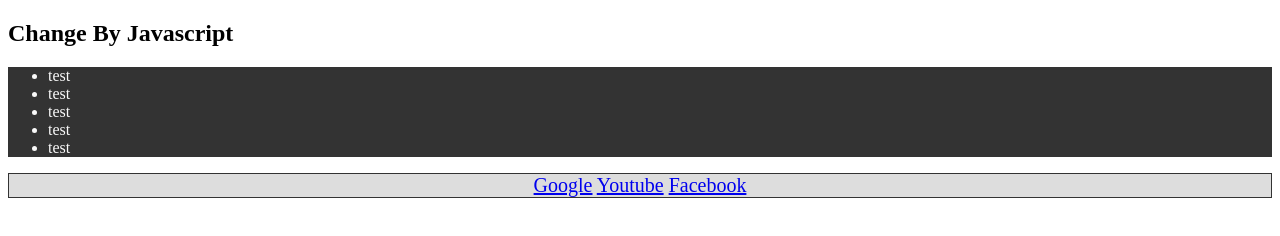
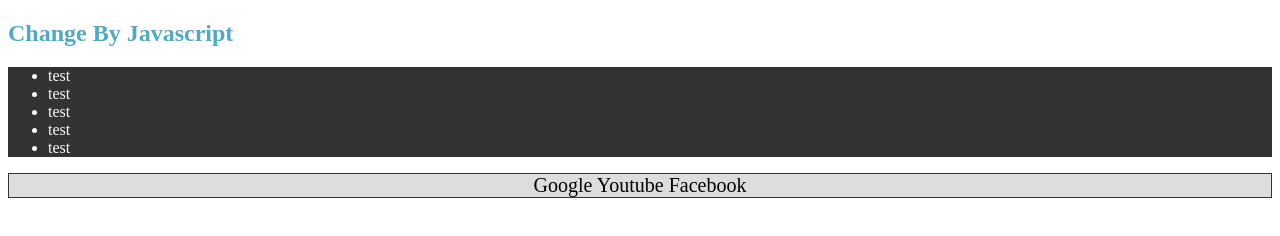
Before and after one commit to Mohammed-Al-Kuthari/first-project, a plain HTML site: page index.html in a window 1280 px wide. Drawn offline with Linux system fonts and the light colour scheme.

Commit message:
add syle for js and fix bug

```diff
--- a/css/style.css
+++ b/css/style.css
@@ -26,3 +26,11 @@ footer {
     background: #ddd;
     border: 1px solid #333;
 }
+footer a {
+    color: #000;
+    text-decoration: none;
+}
+
+.header-js {
+    color: #51aac5
+}
```
